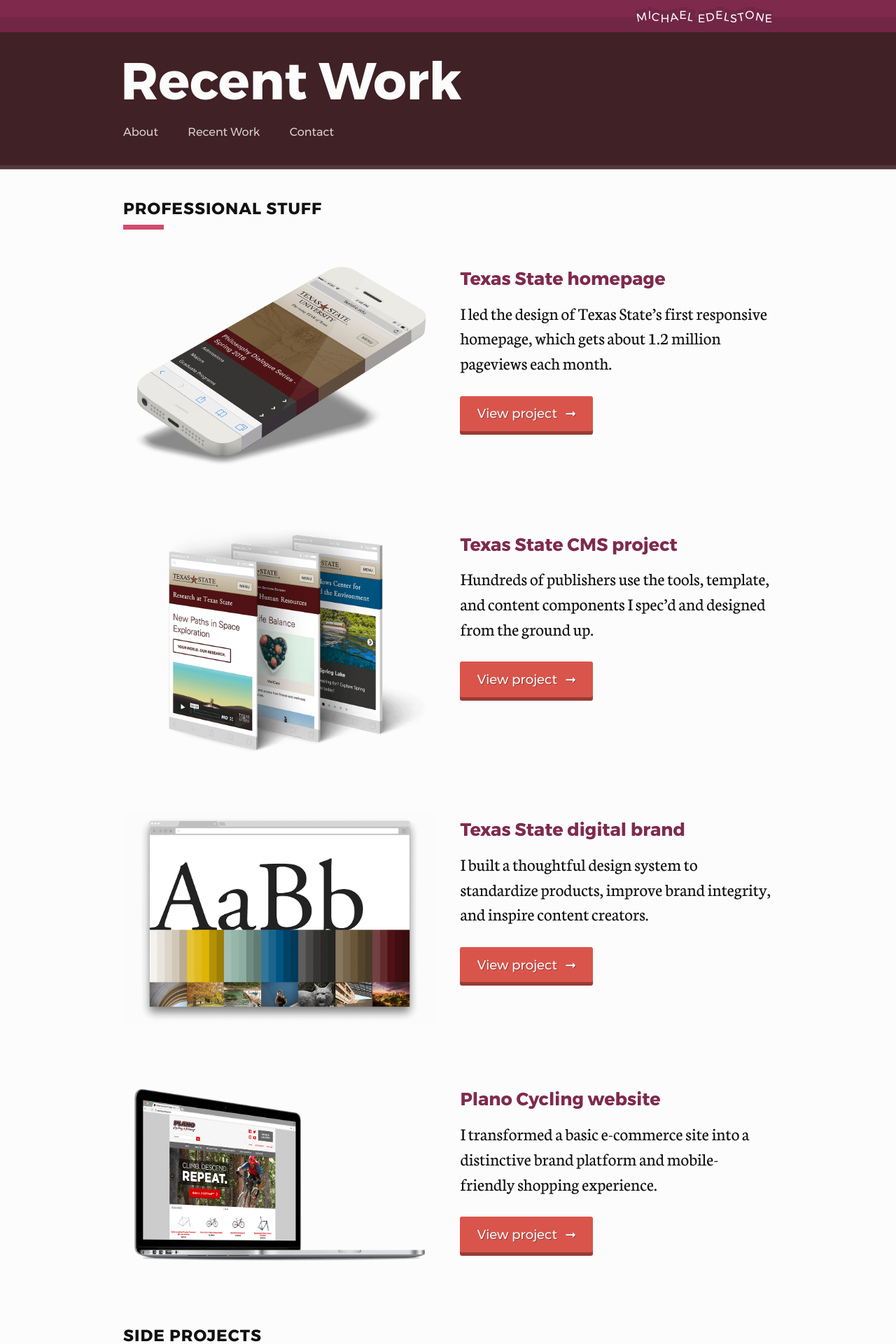
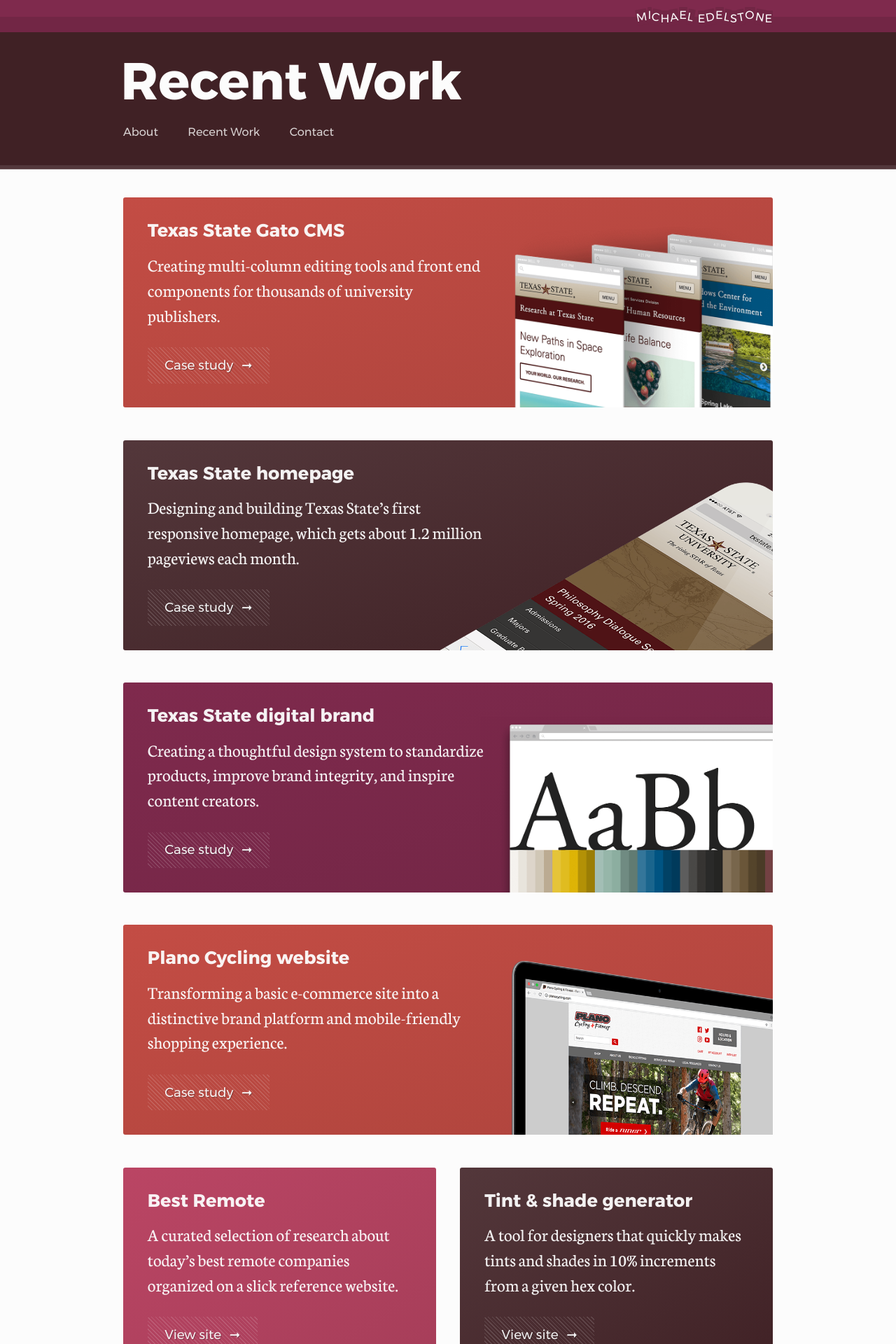
Before and after one commit to edelstone/my-website, a Jekyll site: the page built from portfolio/index.html, in a window 1280 px wide. Shown: the top 1920 px of the page at 70% size. Built offline with Jekyll 4.4.1, drawn with Linux system fonts in a browser that asks for light colours; some of the changed text lies outside the part shown.

Commit message:
new portfolio index page and some other content changes

```diff
--- a/_layouts/default.html
+++ b/_layouts/default.html
@@ -41,7 +41,7 @@
 
   </header>
 
-  <div class="bg-overlap {{ page.portfolio-header }}">
+  <section class="bg-overlap {{ page.portfolio-header }}">
   	<div class="title-area {{ page.title-area-class }}">
   		<div class="title-area-wrapper">
   			<div class="title-area-content constrain">
@@ -49,11 +49,11 @@
   			</div>
   		</div>
   	</div>
-  </div>
+  </section>
 
-  <div id="content" class="main-area">
+  <section id="content" class="main-area">
     {{ content }}
-  </div>
+  </section>
 
   <footer class="footer">
     <div class="choices {{ page.footer-choices }}">
--- a/_sass/global.scss
+++ b/_sass/global.scss
@@ -377,6 +377,7 @@ h1, h2, h3, h4, button, .signature, .intro, .footer, .button, .button-light, .ta
 
 .main-area .portrait img {
 	display: block;
+  border-radius: 3px;
 }
 
 .main-area .image-group {
@@ -814,8 +815,8 @@ a.offscreen:focus, a.offscreen:active, a.offscreen:hover {
 	padding: 6.5rem 0 3.5rem;
 	background: $purple;
 	background: radial-gradient($purple, shade($purple, 20%));
-	color: tint($maroon, 90%);
-	text-shadow: 1px 1px 0 $maroon;
+	color: tint($purple, 90%);
+	text-shadow: 1px 1px 0 shade($purple, 50%);
   @include breakpoint('small') {
   	padding: 5rem 0 2rem;
   }
@@ -867,6 +868,7 @@ a.offscreen:focus, a.offscreen:active, a.offscreen:hover {
 }
 
 .choices .button-prev {
+  border-top-right-radius: 3px;
   @include breakpoint('small') {
     border-top: none;
     border-bottom: 1px solid $maroon;
@@ -874,6 +876,7 @@ a.offscreen:focus, a.offscreen:active, a.offscreen:hover {
 }
 
 .choices .button-next {
+  border-top-left-radius: 3px;
   @include breakpoint('small') {
     border-top: 1px solid tint($maroon, 20%);
   }
@@ -966,43 +969,115 @@ a.offscreen:focus, a.offscreen:active, a.offscreen:hover {
 
 /* Projects */
 
-.main-area .project-page {
-	padding-top: 0;
-	padding-bottom: 3rem;
-}
+.portfolio {
 
-.project {
-	margin: 4rem auto 7rem;
+  .project-wrapper {
+    display: block;
+    border-radius: 3px;
+    margin-bottom: 4rem;
 
-  img {
-    border: 1px solid transparent;
-    display: block;
-    @include breakpoint('small') {
-      background: tint($maroon, 95%);
-      border: 1px solid tint($maroon, 90%);
-      padding: 1rem;
+    &-1 {
+      background: $purple;
+      background: linear-gradient(to bottom right, $purple, shade($purple, 10%));
     }
-  }
+    &-2 {
+      background: shade($orange, 10%);
+      background: linear-gradient(to bottom right, shade($orange, 10%), shade($orange, 20%));
+    }
+    &-3 {
+      background: shade($pink, 10%);
+      background: linear-gradient(to bottom right, shade($pink, 10%), shade($pink, 20%));
+    }
+    &-4 {
+      background: $maroon;
+      background: linear-gradient(to bottom right, tint($maroon, 10%), $maroon);
+    }
 
-  .image-link:hover, .image-link:focus {
+    &:hover, &:focus {
+      box-shadow: 0 4px 10px transparentize($black, .75);
 
-    img {
-      background: tint($maroon, 95%);
-      border: 1px solid tint($maroon, 90%);
+      .button {
+        background: transparentize($white, 0.92);
+        background: repeating-linear-gradient(45deg, transparentize($white, .75), transparentize($white, .75) 1px, transparent 1px, transparent 4px);
+        color: $white;
+      }
+
+      .project-brickftp-app {
+        background-position-y: -85%;
+      }
+      .project-txst-cms {
+        background-position-y: -25%;
+      }
+      .project-brickftp-website {
+        background-position-y: -12%;
+      }
+      .project-txst-homepage {
+        background-position-y: -20%;
+      }
+      .project-txst-brand {
+        background-position-y: -75%;
+      }
+      .project-pcf-website {
+        background-position-y: -15%;
+      }
+    }
+
+    .project {
+      color: transparentize($white, .05);
+      padding: 2.5rem 3rem 3rem;
+      transition: all .2s cubic-bezier(0.17, 1.26, 0.68, 1.51);
+
+      &-content {
+        max-width: 480px;
+      }
+
+      &-header {
+        color: transparentize($white, .05);
+        font-size: 2.2rem;
+        margin-bottom: 1.2rem;
+        word-spacing: 1px;
+      }
+
+      &-brief {
+        margin-bottom: 2.4rem;
+      }
+
+      &-button {
+        background: transparent;
+        text-shadow: 1px 1px 0 transparentize($black, .7);
+        box-shadow: none;
+        margin: 0;
+        padding-bottom: 1.1rem;
+        background: transparentize($white, 0.92);
+        background: repeating-linear-gradient(45deg, transparentize($white, .85), transparentize($white, .85) 1px, transparent 1px, transparent 4px);
+        color: transparentize($white, .05);
+      }
+
+      &-brickftp-app {
+        background: url(/images/mockup-txst-standard.png) 520px -100%/500px no-repeat;
+      }
+      &-txst-cms {
+        background: url(/images/mockup-txst-standard.png) 480px -40%/550px no-repeat;
+      }
+      &-brickftp-website {
+        background: url(/images/mockup-brickftp-homepage.png) 520px -20%/670px no-repeat;
+      }
+      &-txst-homepage {
+        background: url(/images/mockup-txst-homepage.png) 400px -30%/700px no-repeat;
+      }
+      &-txst-brand {
+        background: url(/images/mockup-txst-styleguide.png) 510px -105%/510px no-repeat;
+      }
+      &-pcf-website {
+        background: url(/images/mockup-pcf-website.png) 530px -30%/725px no-repeat;
+      }
     }
   }
 }
 
-.project .project-header {
-	font-size: 2.2rem;
-  margin: 0.5rem auto 1.2rem;
-  @include breakpoint('small') {
-    margin-top: -0.5rem;
-  }
-}
-
-.project .project-brief {
-	margin-bottom: 2.5rem;
+.main-area .project-page {
+	padding-top: 0;
+	padding-bottom: 3rem;
 }
 
 .title-area * {
@@ -1337,6 +1412,7 @@ a.offscreen:focus, a.offscreen:active, a.offscreen:hover {
 	color: $black;
 	padding: 0;
 	font-size: 1.2rem;
+  border-radius: 3px;
 }
 
 .tooltipster-sidetip .tooltipster-content a {
--- a/portfolio/texas-state-template.html
+++ b/portfolio/gato-cms.html
@@ -1,9 +1,9 @@
 ---
 layout: default
-title: Texas State CMS Project | Recent Work
+title: Texas State Gato CMS | Recent Work
 header: Recent Work
 title-area-class: title-area-2
-portfolio-title: Texas State CMS project
+portfolio-title: Texas State Gato CMS
 button-prev-text: <span class="button-arrow button-arrow-reverse">&#10142;</span>Previous&#58; Texas State homepage
 button-prev-link: /portfolio/texas-state-homepage
 button-next-text: Next&#58; Texas State brand<span class="button-arrow">&#10142;</span>
--- a/portfolio/index.html
+++ b/portfolio/index.html
@@ -10,113 +10,126 @@ button-next-text: Contact me
 button-next-link: /contact
 ---
 
-<div class="main-area-content constrain">
+<div class="main-area-content constrain portfolio">
 
 	<div class="content-section">
 
-		<h2 class="sub-header">Professional stuff</h2>
-		<hr class="rule">
+		<!-- <a href="/portfolio/brickftp-app" class="project-wrapper project-wrapper-1">
+			<div class="project project-brickftp-app">
+				<div class="project-content">
+					<h3 class="project-header">BrickFTP web app</h3>
+					<p class="project-brief">Designing the interface and user experience of a file sharing application during the conversion to a React front end.</p>
+					<div tabindex="0" class="button project-button">Case study<span class="button-arrow">&#10142;</span></div>
+				</div>
+			</div>
+		</a> -->
 
-		<div class="project multi-layout">
+		<a href="/portfolio/gato-cms" class="project-wrapper project-wrapper-2">
+			<div class="project project-txst-cms">
+				<div class="project-content">
+					<h3 class="project-header">Texas State Gato CMS</h3>
+					<p class="project-brief">Creating multi-column editing tools and front end components for thousands of university publishers.</p>
+					<div tabindex="0" class="button project-button">Case study<span class="button-arrow">&#10142;</span></div>
+				</div>
+			</div>
+		</a>
+
+		<!-- <a href="/portfolio/brickftp-website" class="project-wrapper project-wrapper-3">
+			<div class="project project-brickftp-website">
+				<div class="project-content">
+					<h3 class="project-header">BrickFTP website</h3>
+					<p class="project-brief">A conversion-driven, iterative overhaul of a high-traffic marketing website, including content and brand identity.</p>
+					<div tabindex="0" class="button project-button">Case study<span class="button-arrow">&#10142;</span></div>
+				</div>
+			</div>
+		</a> -->
+
+		<a href="/portfolio/texas-state-homepage" class="project-wrapper project-wrapper-4">
+			<div class="project project-txst-homepage">
+				<div class="project-content">
+					<h3 class="project-header">Texas State homepage</h3>
+					<p class="project-brief">Designing and building Texas State&#8217;s first responsive homepage, which gets about 1.2 million pageviews each month.</p>
+					<div tabindex="0" class="button project-button">Case study<span class="button-arrow">&#10142;</span></div>
+				</div>
+			</div>
+		</a>
+
+		<a href="/portfolio/texas-state-brand" class="project-wrapper project-wrapper-1">
+			<div class="project project-txst-brand">
+				<div class="project-content">
+					<h3 class="project-header">Texas State digital brand</h3>
+					<p class="project-brief">Creating a thoughtful design system to standardize products, improve brand integrity, and inspire content creators.</p>
+					<div tabindex="0" class="button project-button">Case study<span class="button-arrow">&#10142;</span></div>
+				</div>
+			</div>
+		</a>
+
+		<a href="/portfolio/plano-cycling-website" class="project-wrapper project-wrapper-2">
+			<div class="project project-pcf-website">
+				<div class="project-content">
+					<h3 class="project-header">Plano Cycling website</h3>
+					<p class="project-brief">Transforming a basic e-commerce site into a distinctive brand platform and mobile-friendly shopping experience.</p>
+					<div tabindex="0" class="button project-button">Case study<span class="button-arrow">&#10142;</span></div>
+				</div>
+			</div>
+		</a>
+
+	</div>
+
+	<div class="multi-layout">
+
 		<div class="col col-1">
-				<a class="image-link" href="/portfolio/texas-state-homepage">
-					<img src="/images/mockup-txst-homepage.png" alt="Texas State homepage mockup">
+			<a href="http://bestremote.work" class="project-wrapper project-wrapper-3">
+				<div class="project">
+					<div class="project-content">
+						<h3 class="project-header">Best Remote</h3>
+						<p class="project-brief">A curated selection of research about today&#8217;s best remote companies organized on a slick reference website.</p>
+						<div tabindex="0" class="button project-button">View site<span class="button-arrow">&#10142;</span></div>
+					</div>
+				</div>
 			</a>
 		</div>
+
 		<div class="col col-2">
-				<h3 class="project-header">Texas State homepage</h3>
-				<p class="project-brief">I led the design of Texas State&#8217;s first responsive homepage, which gets about 1.2 million pageviews each month.</p>
-				<a href="/portfolio/texas-state-homepage" class="button">View project<span class="button-arrow">&#10142;</span></a>
+			<a href="http://maketintsandshades.com" class="project-wrapper project-wrapper-4">
+				<div class="project">
+					<div class="project-content">
+						<h3 class="project-header">Tint &amp; shade generator</h3>
+						<p class="project-brief">A tool for designers that quickly makes tints and shades in 10% increments from a given hex color.</p>
+						<div tabindex="0" class="button project-button">View site<span class="button-arrow">&#10142;</span></div>
 					</div>
 				</div>
-
-		<div class="project multi-layout">
-			<div class="col col-1">
-				<a class="image-link" href="/portfolio/texas-state-template">
-					<img src="/images/mockup-txst-standard.png" alt="Texas State template mockup">
 			</a>
 		</div>
-			<div class="col col-2">
-				<h3 class="project-header">Texas State CMS project</h3>
-				<p class="project-brief">Hundreds of publishers use the tools, template, and content components I spec&#8217;d and designed from the ground up.</p>
-				<a href="/portfolio/texas-state-template" class="button">View project<span class="button-arrow">&#10142;</span></a>
+
+	</div>
+
+	<div class="multi-layout">
+
+		<div class="col col-1">
+			<a href="https://actionverb.com" class="project-wrapper project-wrapper-1">
+				<div class="project">
+					<div class="project-content">
+						<h3 class="project-header">Action Verb website</h3>
+						<p class="project-brief">A vehicle to recruit top talent and convey a unique and complex culture to job seekers.</p>
+						<div tabindex="0" class="button project-button">View site<span class="button-arrow">&#10142;</span></div>
 					</div>
 				</div>
-
-		<div class="project multi-layout">
-			<div class="col col-1">
-				<a class="image-link" href="/portfolio/texas-state-brand">
-					<img src="/images/mockup-txst-styleguide.png" alt="Texas State style guide mockup">
 			</a>
 		</div>
+
 		<div class="col col-2">
-				<h3 class="project-header">Texas State digital brand</h3>
-				<p class="project-brief">I built a thoughtful design system to standardize products, improve brand integrity, and inspire content creators.</p>
-				<a href="/portfolio/texas-state-brand" class="button">View project<span class="button-arrow">&#10142;</span></a>
+			<a href="/about-this-site" class="project-wrapper project-wrapper-2">
+				<div class="project">
+					<div class="project-content">
+						<h3 class="project-header">My personal website</h3>
+						<p class="project-brief">A little space to transparently reflect on my experiences, play with design, and reach amazing teams or clients.</p>
+						<div tabindex="0" class="button project-button">About this site<span class="button-arrow">&#10142;</span></div>
 					</div>
 				</div>
-
-		<div class="project multi-layout">
-			<div class="col col-1">
-				<a class="image-link" href="/portfolio/plano-cycling-website">
-					<img src="/images/mockup-pcf-website.png" alt="Plano Cycling homepage mockup">
 			</a>
 		</div>
-			<div class="col col-2">
-				<h3 class="project-header">Plano Cycling website</h3>
-				<p class="project-brief">I transformed a basic e-commerce site into a distinctive brand platform and mobile-friendly shopping experience.</p>
-				<a href="/portfolio/plano-cycling-website" class="button">View project<span class="button-arrow">&#10142;</span></a>
-			</div>
+
 	</div>
 
-	</div> <!-- content-section -->
-
-	<div class="content-section">
-
-		<h2 class="sub-header">Side projects</h2>
-		<hr class="rule">
-
-		<div class="project multi-layout">
-			<div class="col col-1">
-				<a class="image-link" href="http://bestremote.work">
-					<img src="/images/mockup-best-remote.png" alt="Best Remote mockup">
-				</a>
-			</div>
-			<div class="col col-2">
-				<h3 class="project-header">Best Remote</h3>
-				<p class="project-brief">I gathered a bunch of research about today&#8217;s best remote companies and organized it on a slick reference website.</p>
-				<a href="http://bestremote.work" class="button">View site<span class="button-arrow">&#10142;</span></a>
-				<a href="https://github.com/edelstone/best-remote" class="button-light">View source</a>
-			</div>
-		</div>
-
-		<div class="project multi-layout">
-			<div class="col col-1">
-				<a class="image-link" href="http://maketintsandshades.com">
-					<img src="/images/mockup-tints-shades.png" alt="Tint and shade generator mockup">
-				</a>
-			</div>
-			<div class="col col-2">
-				<h3 class="project-header">Tint &amp; shade generator</h3>
-				<p class="project-brief">I needed a tool that quickly made tints and shades in 10% increments from a given hex color, so I made one.</p>
-				<a href="http://maketintsandshades.com" class="button">View site<span class="button-arrow">&#10142;</span></a>
-				<a href="https://github.com/edelstone/tints-and-shades" class="button-light">View source</a>
-			</div>
-		</div>
-
-		<div class="project stack multi-layout">
-			<div class="col col-1">
-				<a class="image-link" href="/about-this-site">
-					<img src="/images/mockup-edelstone-website.png" alt="Tint and shade generator mockup">
-				</a>
-			</div>
-			<div class="col col-2">
-				<h3 class="project-header">This website</h3>
-				<p class="project-brief">I made a space to transparently reflect on my experiences, play with design, and reach amazing teams.</p>
-				<a href="/about-this-site" class="button">About this site<span class="button-arrow">&#10142;</span></a>
-			</div>
-		</div>
-
-	</div> <!-- content-section -->
-
 </div> <!-- main-area-content -->
--- a/portfolio/texas-state-homepage.html
+++ b/portfolio/texas-state-homepage.html
@@ -7,7 +7,7 @@ portfolio-title: Texas State homepage
 button-prev-text: <span class="button-arrow button-arrow-reverse">&#10142;</span>Portfolio home
 button-prev-link: /portfolio
 button-next-text: Next&#58; Texas State CMS<span class="button-arrow">&#10142;</span>
-button-next-link: /portfolio/texas-state-template
+button-next-link: /portfolio/gato-cms
 ---
 
 <div class="main-area-content constrain project-page has-summary">
@@ -91,7 +91,7 @@ button-next-link: /portfolio/texas-state-template
 
 			<h2 id="process">Process</h2>
 
-			<p>This project closely followed the development of the university’s <a href="/portfolio/texas-state-template">primary template</a> and <a href="/portfolio/texas-state-brand">style guide</a>, in which most brand elements and content patterns were intensively iterated upon and finalized. Much of the process involved applying these patterns to existing items, adapting content to a more-scrollable interface, and adding some key features to aid in recruitment and institutional politics.</p>
+			<p>This project closely followed the development of the university’s <a href="/portfolio/gato-cms">primary template</a> and <a href="/portfolio/texas-state-brand">style guide</a>, in which most brand elements and content patterns were intensively iterated upon and finalized. Much of the process involved applying these patterns to existing items, adapting content to a more-scrollable interface, and adding some key features to aid in recruitment and institutional politics.</p>
 
 			<h3 id="mockups">Mockups</h3>
 
```
Also changed, not shown: portfolio/texas-state-brand.html (+5 -5 lines). Lines whose indentation alone changed are shown as unchanged.
